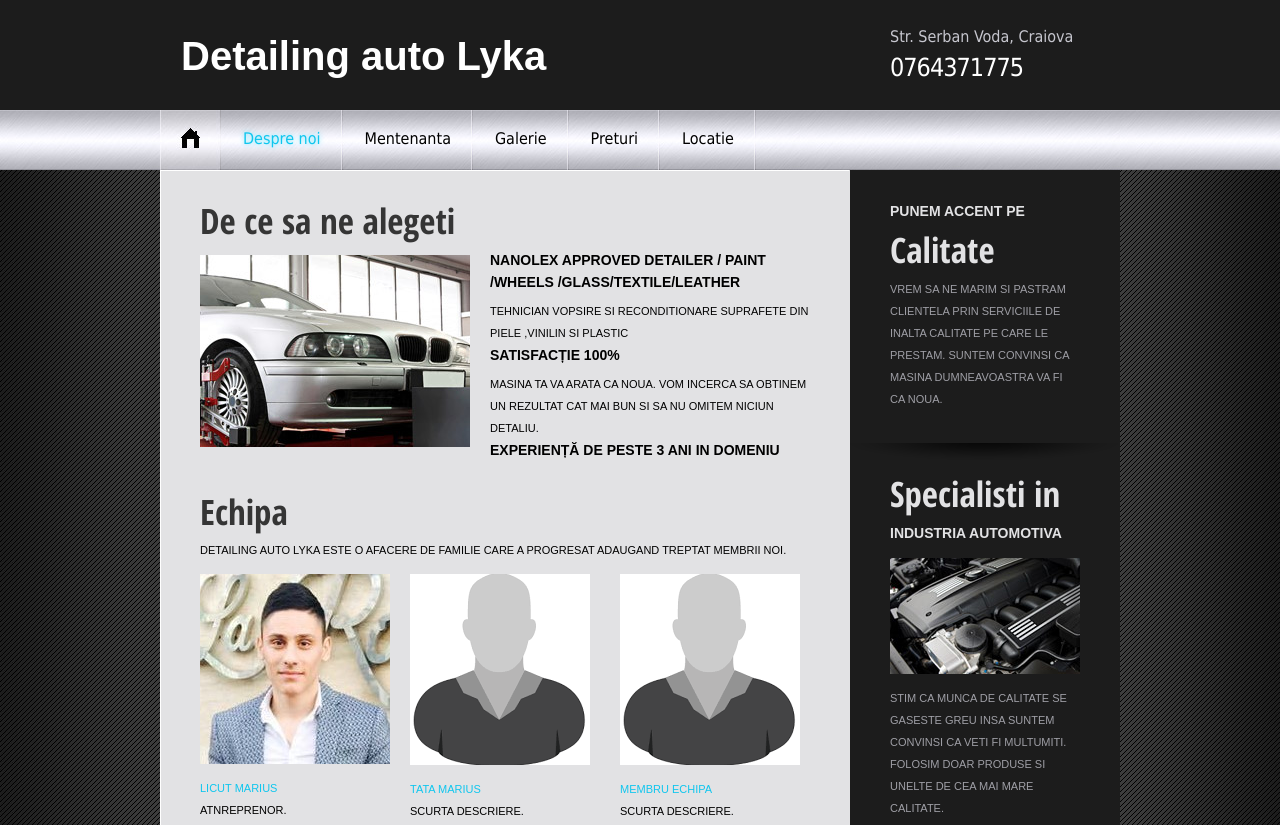
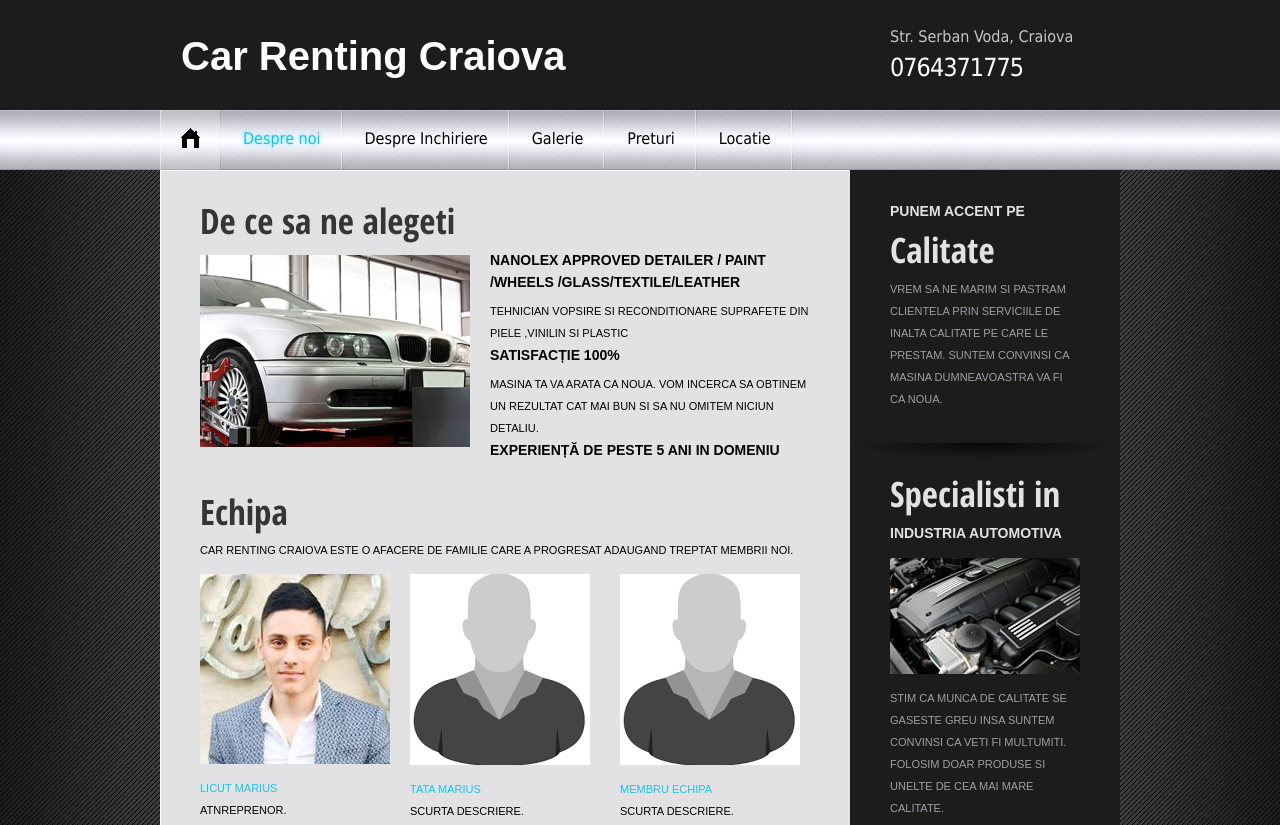
Before and after one commit to MickeyGT/Multimedia-Systems---A4S2, a plain HTML site: page about.html in a window 1280 px wide. Shown: the top 825 px of the page. Drawn offline with Linux system fonts and the light colour scheme.

Commit message:
First Edits

```diff
--- a/about.html
+++ b/about.html
@@ -1,7 +1,7 @@
 <!DOCTYPE html>
 <html lang="en">
 <head>
-<title>Car Repair | About</title>
+    <title>Car Renting | About</title>
     <meta charset="utf-8">
     <link rel="stylesheet" type="text/css" media="screen" href="css/reset.css">
     <link rel="stylesheet" type="text/css" media="screen" href="css/style.css">
@@ -19,14 +19,14 @@
     <div class="bg">
         <header>
             <div class="main wrap">
-          <h1 class="logo">Detailing auto Lyka</a></h1>
+                <h1 class="logo">Car Renting Craiova</a></h1>
                 <p>Str. Serban Voda, Craiova <span>0764371775</span></p>
             </div>
             <nav>
                 <ul class="menu">
                     <li><a href="index" class="home"><img src="images/home.jpg" alt=""></a></li>
                     <li class="current"><a href="about">Despre noi</a></li>
-        <li><a href="maintenance">Mentenanta</a></li>
+                    <li><a href="maintenance">Despre Inchiriere</a></li>
                     <li><a href="galerie">Galerie</a></li>
                     <li><a href="price-list">Preturi</a></li>
                     <li><a href="locations">Locatie</a></li>
@@ -38,25 +38,29 @@
             <div class="sub-page">
                 <div class="sub-page-left">
                     <h2 class="p2">De ce sa ne alegeti</h2>
-        <div class="wrap"> <img src="images/page2-img1.jpg" alt="" class="img-indent">
+                    <div class="wrap">
+                        <img src="images/page2-img1.jpg" alt="" class="img-indent">
                         <div class="extra-wrap">
                             <p class="text-2 p2">Nanolex Approved Detailer / Paint /Wheels /Glass/Textile/Leather</p>
                             <p class="upper">Tehnician Vopsire si reconditionare suprafete din piele ,vinilin si plastic</p>
                             <p class="text-2 p2">SATISFACȚIE 100%</p>
                             <p class="upper">Masina ta va arata ca noua. Vom incerca sa obtinem un rezultat cat mai bun si sa nu omitem niciun detaliu.</p>
-            <p class="text-2 p2">EXPERIENȚĂ DE PESTE 3 ANI IN DOMENIU</p>
+                            <p class="text-2 p2">EXPERIENȚĂ DE PESTE 5 ANI IN DOMENIU</p>
                         </div>
                     </div>
                     <h2 class="top-1 p3">Echipa</h2>
-        <p class="upper">Detailing auto Lyka este o afacere de familie care a progresat adaugand treptat membrii noi.</p>
+                    <p class="upper">Car Renting Craiova este o afacere de familie care a progresat adaugand treptat membrii noi.</p>
                     <div class="box-4">
-          <div> <img src="images/alex/echipa-1.jpg" alt=""> <a class="link">Licut Marius</a>
+                        <div>
+                            <img src="images/alex/echipa-1.jpg" alt=""> <a class="link">Licut Marius</a>
                             <p>Atnreprenor.</p>
                         </div>
-          <div> <img src="images/alex/echipa-placeholder.png" alt=""> <a class="link">Tata Marius</a>
+                        <div>
+                            <img src="images/alex/echipa-placeholder.png" alt=""> <a class="link">Tata Marius</a>
                             <p>Scurta descriere.</p>
                         </div>
-          <div class="last"> <img src="images/alex/echipa-placeholder.png" alt=""> <a class="link">Membru echipa</a>
+                        <div class="last">
+                            <img src="images/alex/echipa-placeholder.png" alt=""> <a class="link">Membru echipa</a>
                             <p>Scurta descriere.</p>
                         </div>
                     </div>
@@ -84,7 +88,7 @@
                 </div>
             </div>
         </section>
-  <footer>Detailing auto Lyka &copy; 2019 | Design by: Alexandru Marian Cioarec</footer>
+        <footer>Car Renting Craiova &copy; 2019 | Design by: Turcu Gabriel</footer>
     </div>
 </body>
 </html>
```
Also changed, not shown: galerie.html (+1 -1 lines), index.html (+1 -1 lines), locations.html (+2 -2 lines), maintenance.html (+1 -1 lines), price-list.html (+1 -1 lines). Lines whose indentation alone changed are shown as unchanged.
